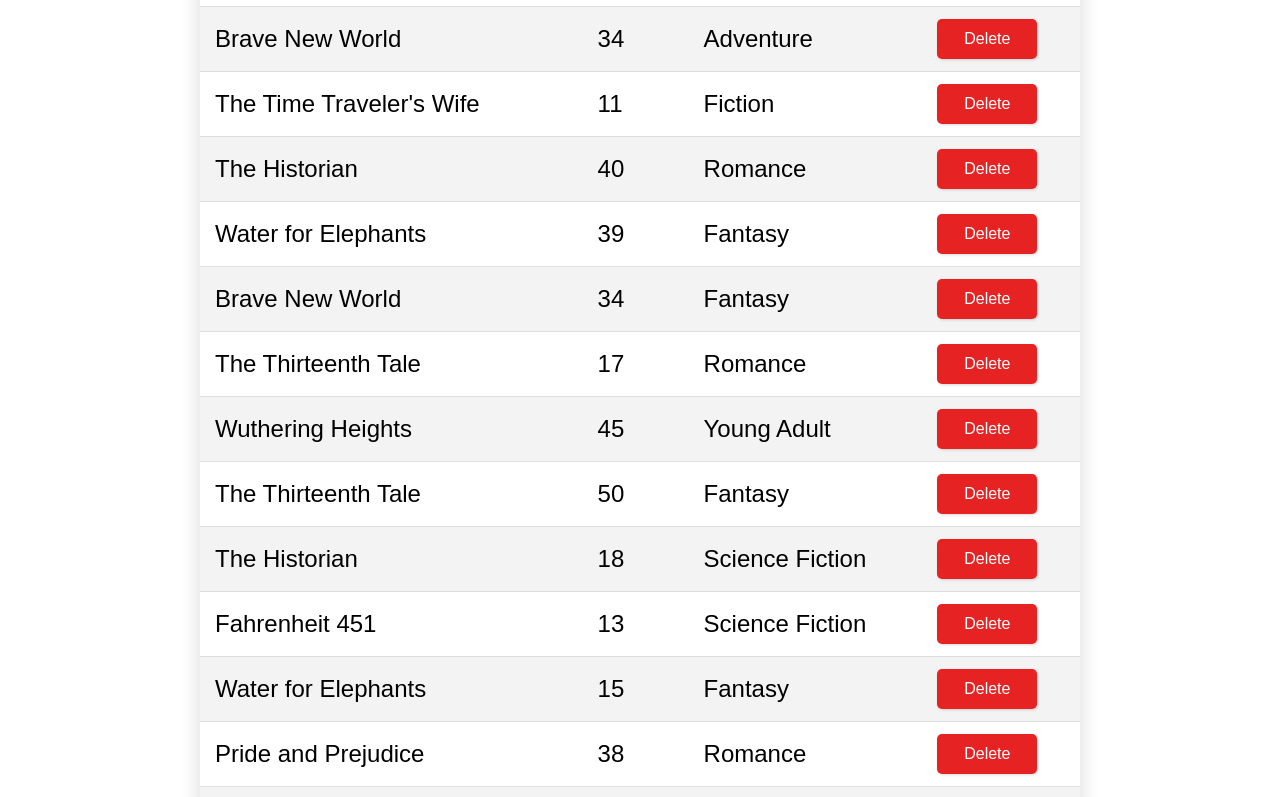
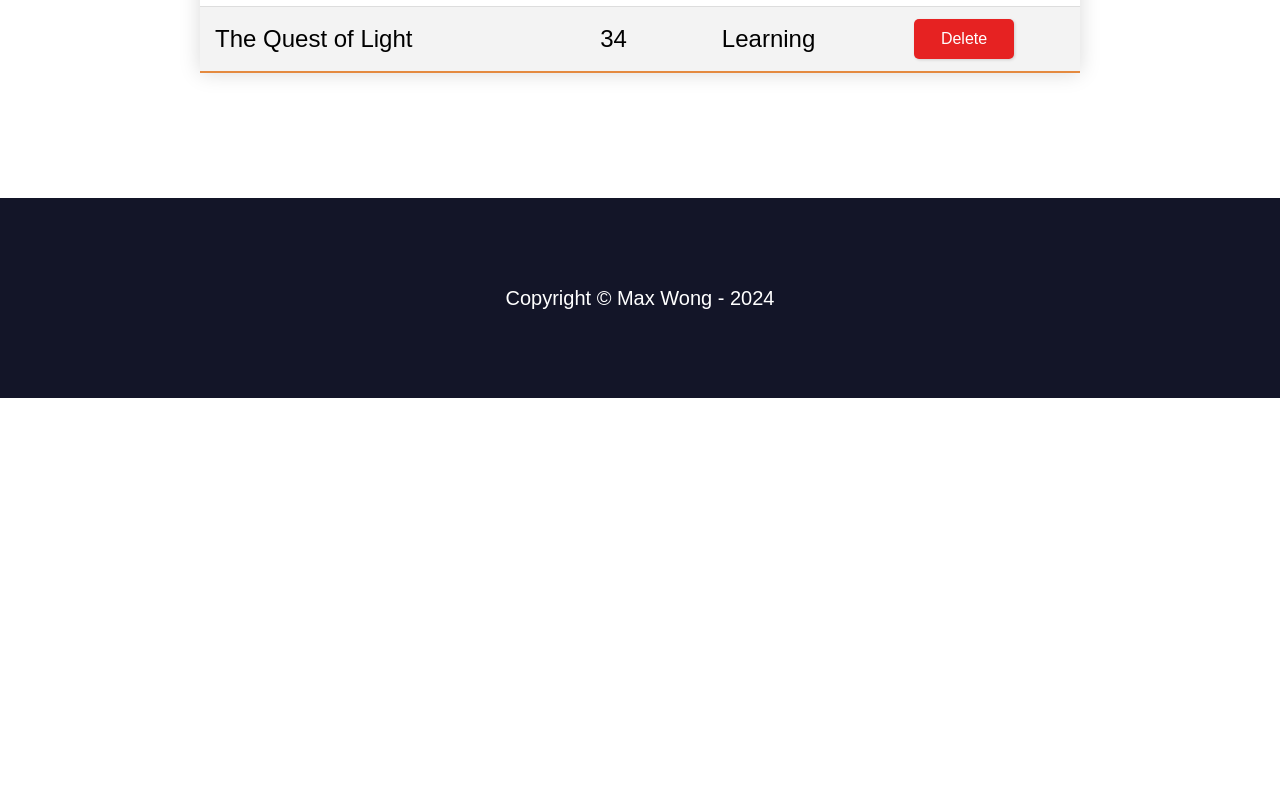
Before and after one commit to MaxBay2020/book_list, a Next.js app: page /books in a window 1280 px wide. Shown: the part 760-1557 px from the top of the page. After the commit the page ends 1158 px from the top, so only its background shows below. Built offline with nearby package versions, Linux system fonts and the light colour scheme.

Commit message:
type update

```diff
--- a/src/app/books/page.tsx
+++ b/src/app/books/page.tsx
@@ -27,7 +27,7 @@ const BookListPage = () => {
     const filteredbookList = bookList.filter((book: BookType) =>
         book.name.toLowerCase().includes(debouncedSearchWord.toLowerCase())
         ||
-        book.category.toLowerCase().includes(debouncedSearchWord.toLowerCase())
+        book.category.name.toLowerCase().includes(debouncedSearchWord.toLowerCase())
     )
 
     const handleUndoRemoval = () => {
--- a/src/components/bookForm/BookForm.tsx
+++ b/src/components/bookForm/BookForm.tsx
@@ -8,6 +8,7 @@ import {useForm} from "react-hook-form";
 import bookSchema from "@/lib/schema/bookSchema";
 import {yupResolver} from "@hookform/resolvers/yup";
 import Alert from "../alert/Alert";
+import {BookFormType} from "../../lib/types/types";
 
 type UpdateBookFormProps = {
     isUpdate: true,
@@ -30,12 +31,12 @@ const BookForm = () => {
         register,
         handleSubmit,
         formState: { errors }
-    } = useForm<BookType>({
+    } = useForm<BookFormType>({
         resolver: yupResolver(bookSchema)
     })
 
 
-    const handleAddBook = (newBook: BookType) => {
+    const handleAddBook = (newBook: BookFormType) => {
         console.log(newBook)
         // const newBook: BookType = {
         //     name: 'test',
@@ -62,7 +63,7 @@ const BookForm = () => {
                 { errors.price && <Alert severity='error'>{errors.price.message}</Alert> }
 
                 {/* book category field */}
-                <select name="category" id="bookCategory" {...register('category')} >
+                <select id="bookCategory" {...register('category')} >
                     {
                         bookCategories.map(category => (
                             <option key={category.id} value={category.id}>{category.name}</option>
@@ -73,7 +74,7 @@ const BookForm = () => {
 
 
                 {/* book description field */}
-                <textarea name="bookDesc" id="bookDesc" cols={30} rows={5} placeholder='book description' {...register('description')} />
+                <textarea id="bookDesc" cols={30} rows={5} placeholder='book description' {...register('description')} />
                 { errors.description && <Alert severity='error'>{errors.description.message}</Alert> }
 
                 {/* submit button */}
--- a/src/components/table/Table.tsx
+++ b/src/components/table/Table.tsx
@@ -2,7 +2,7 @@ import styles from './table.module.css'
 import {useAppDispatch, useAppSelector} from "../../lib/redux/hooks";
 import {removeBook} from "../../lib/redux/features/bookSlice";
 
-export type DataType = Record<string, string | number>
+export type DataType = Record<string, any>
 
 export type TableProps = {
     tableHeads: string[],
@@ -13,7 +13,6 @@ export type TableProps = {
 const Table = ({tableHeads, tableData, hasDelete = false}: TableProps) => {
 
     const dispatch = useAppDispatch()
-    const { bookList, removedBookStack } = useAppSelector(state => state.books)
 
     const deleteBookById = (id: number) => {
         dispatch(removeBook({
@@ -38,9 +37,13 @@ const Table = ({tableHeads, tableData, hasDelete = false}: TableProps) => {
                 tableData.map((row, index) => (
                     <tr key={index}>
                         {
-                            tableHeads.map(key => (
-                                <td key={key}>{row[key]}</td>
-                            ))
+                            tableHeads.map(key => {
+                                if(typeof row[key] === 'object'){
+                                    return <td key={key}>{row[key].name}</td>
+                                }else {
+                                    return <td key={key}>{row[key]}</td>
+                                }
+                            })
                         }
                         {
                             hasDelete
--- a/src/data.ts
+++ b/src/data.ts
@@ -54,140 +54,60 @@ export const bookList = [
         "id": 1,
         "name": "1984",
         "price": "19",
-        "category": "Fantasy",
-        "description": "A compelling narrative and a beautiful story that weaves The Thirteenth Tale's complex characters with magical realism."
+        "category": {
+            "id": 1,
+            "name": "Action"
+        },
+        "description": "A epic battle that captivates and entertains."
     },
     {
         "id": 2,
         "name": "To Kill a Mockingbird",
         "price": "31",
-        "category": "Young Adult",
-        "description": "A compelling narrative and a beautiful story that weaves Pride and Prejudice's complex characters with magical realism."
+        "category": {
+            id: 7,
+            name: 'Sci-Fi'
+        },
+        "description": "A epic battle that captivates and entertains."
     },
     {
         "id": 3,
-        "name": "The Catcher in the Rye",
+        "name": "The Legend of Dreams",
         "price": "41",
-        "category": "Romance",
-        "description": "A compelling narrative and a beautiful story that weaves The Road's complex characters with magical realism."
+        "category": {
+            id: 5,
+            name: 'Kids'
+        },
+        "description": "A mysterious journey that captivates and entertains."
     },
     {
         "id": 4,
         "name": "Brave New World",
         "price": "36",
-        "category": "Historical",
+        "category": {
+            id: 2,
+            name: 'Biography'
+        },
         "description": "A compelling narrative and a beautiful story that weaves Brave New World's complex characters with magical realism."
     },
     {
         "id": 5,
         "name": "The Catcher in the Rye",
         "price": "18",
-        "category": "Horror",
-        "description": "A compelling narrative and a beautiful story that weaves The Forgotten Garden's complex characters with magical realism."
+        "category": {
+            id: 4,
+            name: 'Horror'
+        },
+        "description": "A romantic saga that captivates and entertains."
     },
     {
         "id": 6,
-        "name": "Brave New World",
+        "name": "The Quest of Light",
         "price": "34",
-        "category": "Adventure",
-        "description": "A compelling narrative and a beautiful story that weaves Wuthering Heights's complex characters with magical realism."
-    },
-    {
-        "id": 7,
-        "name": "The Time Traveler's Wife",
-        "price": "11",
-        "category": "Fiction",
-        "description": "A compelling narrative and a beautiful story that weaves The Shadow of the Wind's complex characters with magical realism."
-    },
-    {
-        "id": 8,
-        "name": "The Historian",
-        "price": "40",
-        "category": "Romance",
-        "description": "A compelling narrative and a beautiful story that weaves 1984's complex characters with magical realism."
-    },
-    {
-        "id": 9,
-        "name": "Water for Elephants",
-        "price": "39",
-        "category": "Fantasy",
-        "description": "A compelling narrative and a beautiful story that weaves 1984's complex characters with magical realism."
-    },
-    {
-        "id": 10,
-        "name": "Brave New World",
-        "price": "34",
-        "category": "Fantasy",
-        "description": "A compelling narrative and a beautiful story that weaves Jane Eyre's complex characters with magical realism."
-    },
-    {
-        "id": 11,
-        "name": "The Thirteenth Tale",
-        "price": "17",
-        "category": "Romance",
-        "description": "A compelling narrative and a beautiful story that weaves The Book Thief's complex characters with magical realism."
-    },
-    {
-        "id": 12,
-        "name": "Wuthering Heights",
-        "price": "45",
-        "category": "Young Adult",
-        "description": "A compelling narrative and a beautiful story that weaves Brave New World's complex characters with magical realism."
-    },
-    {
-        "id": 13,
-        "name": "The Thirteenth Tale",
-        "price": "50",
-        "category": "Fantasy",
-        "description": "A compelling narrative and a beautiful story that weaves Jane Eyre's complex characters with magical realism."
-    },
-    {
-        "id": 14,
-        "name": "The Historian",
-        "price": "18",
-        "category": "Science Fiction",
-        "description": "A compelling narrative and a beautiful story that weaves Jane Eyre's complex characters with magical realism."
-    },
-    {
-        "id": 15,
-        "name": "Fahrenheit 451",
-        "price": "13",
-        "category": "Science Fiction",
-        "description": "A compelling narrative and a beautiful story that weaves Life of Pi's complex characters with magical realism."
-    },
-    {
-        "id": 16,
-        "name": "Water for Elephants",
-        "price": "15",
-        "category": "Fantasy",
-        "description": "A compelling narrative and a beautiful story that weaves The Historian's complex characters with magical realism."
-    },
-    {
-        "id": 17,
-        "name": "Pride and Prejudice",
-        "price": "38",
-        "category": "Romance",
-        "description": "A compelling narrative and a beautiful story that weaves Jane Eyre's complex characters with magical realism."
-    },
-    {
-        "id": 18,
-        "name": "The Picture of Dorian Gray",
-        "price": "18",
-        "category": "Young Adult",
-        "description": "A compelling narrative and a beautiful story that weaves The Time Traveler's Wife's complex characters with magical realism."
-    },
-    {
-        "id": 19,
-        "name": "Brave New World",
-        "price": "27",
-        "category": "Science Fiction",
-        "description": "A compelling narrative and a beautiful story that weaves The Picture of Dorian Gray's complex characters with magical realism."
-    },
-    {
-        "id": 20,
-        "name": "Water for Elephants",
-        "price": "46",
-        "category": "Mystery",
-        "description": "A compelling narrative and a beautiful story that weaves Brave New World's complex characters with magical realism."
+        "category": {
+            id: 6,
+            name: 'Learning'
+        },
+        "description": "A time-traveling escapade that captivates and entertains."
     }
 ]
```
Also changed, not shown: src/lib/types/types.ts (+7 -0 lines).
